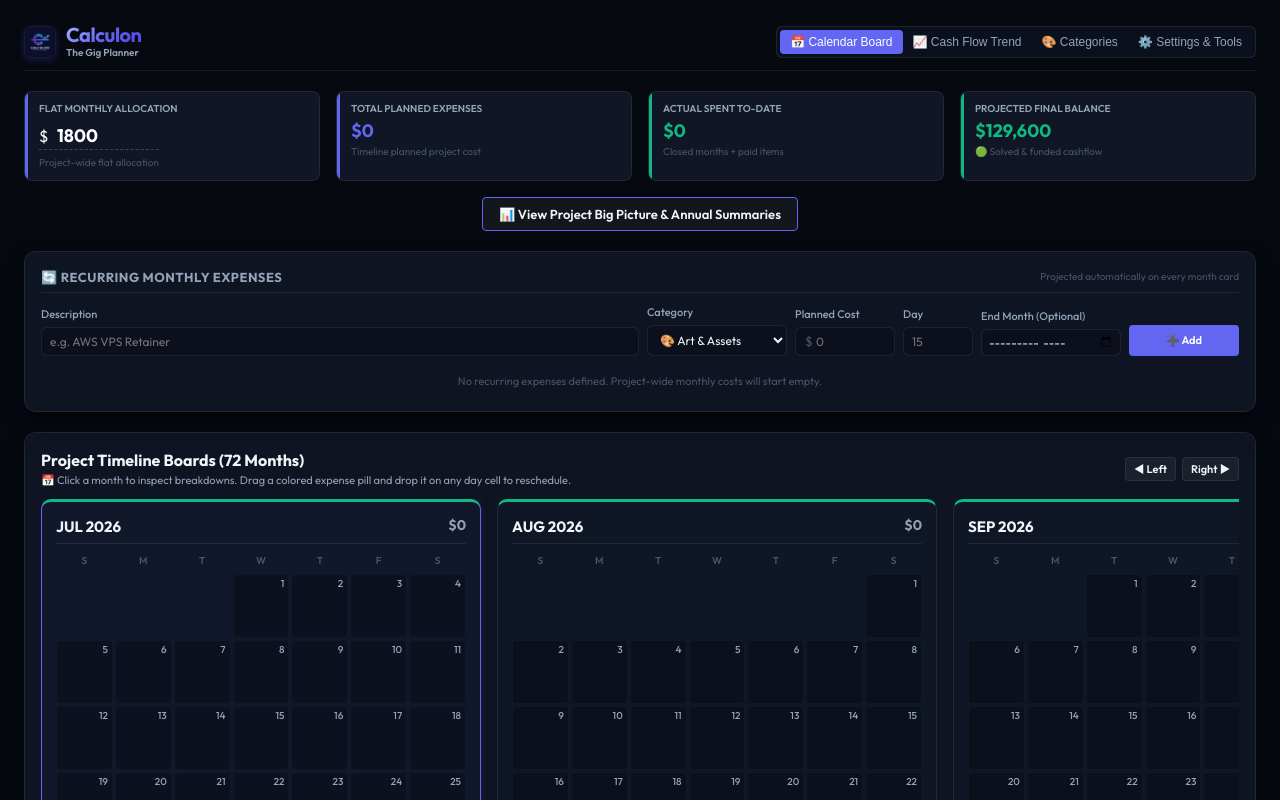
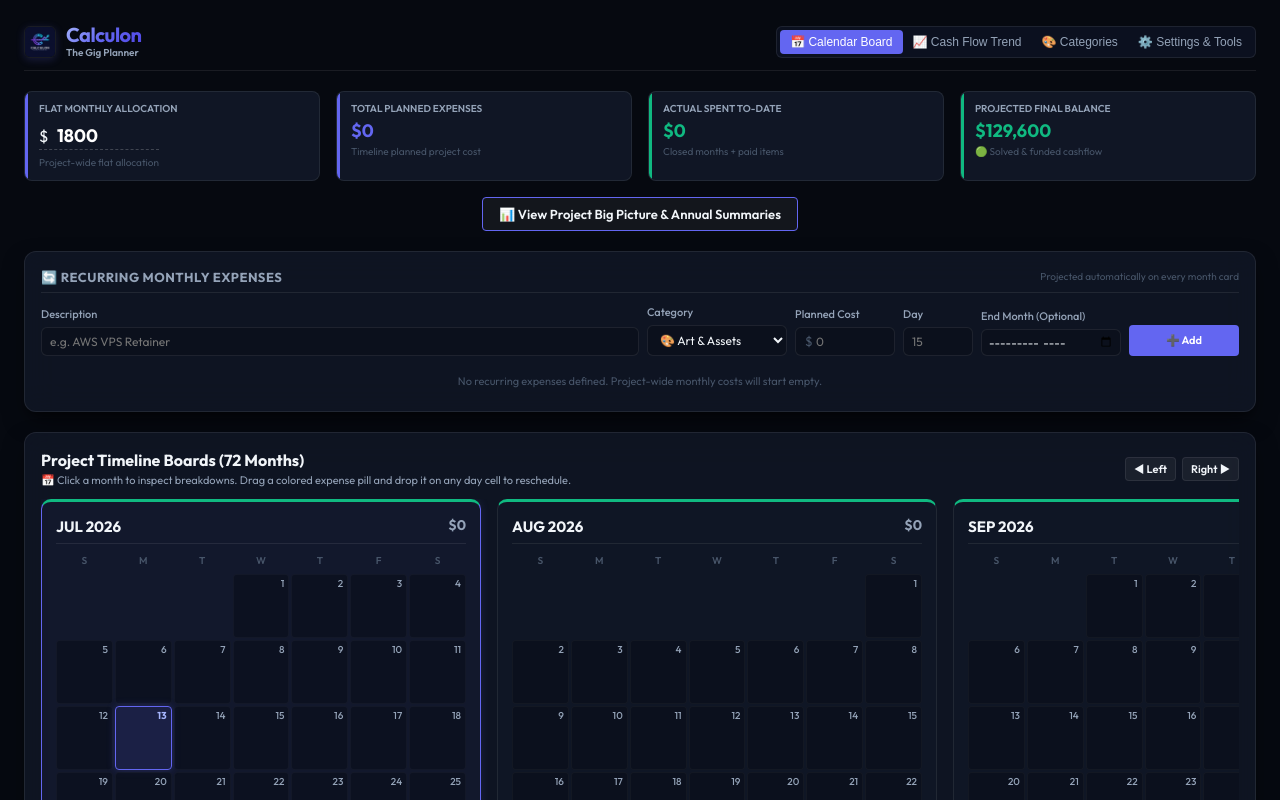
Before and after one commit to Soliloquis/Calculon-Gig-Planner, a React (Vite) app: page / in a window 1280 px wide. Shown: the top 800 px of the page. Built offline with nearby package versions, Linux system fonts and the light colour scheme.

Commit message:
Highlight the current calendar day on the timeline board

```diff
--- a/src/components/Timeline.jsx
+++ b/src/components/Timeline.jsx
@@ -3,6 +3,12 @@ import React, { useState, useRef, useEffect } from 'react';
 export default function Timeline({ timeline, selectedMonthKey, onSelectMonth, dragAndDrop, summary, project }) {
   const [dragOverCell, setDragOverCell] = useState(null); // 'monthKey-day'
   const scrollContainerRef = useRef(null);
+
+  const today = new Date();
+  const todayYear = today.getFullYear();
+  const todayMonth = String(today.getMonth() + 1).padStart(2, '0');
+  const todayDay = today.getDate();
+  const todayMonthKey = `${todayYear}-${todayMonth}`;
 
   // Scroll active month into view on load
   useEffect(() => {
@@ -147,16 +153,17 @@ export default function Timeline({ timeline, selectedMonthKey, onSelectMonth, dr
 
                     const cellId = `${month.month}-${cell.day}`;
                     const isOver = cellId === dragOverCell;
+                    const isToday = month.month === todayMonthKey && cell.day === todayDay;
 
                     return (
                       <div
                         key={`day-${cell.day}`}
-                        className={`day-cell ${isOver ? 'drag-over' : ''}`}
+                        className={`day-cell ${isOver ? 'drag-over' : ''} ${isToday ? 'current-day' : ''}`}
                         onDragOver={(e) => dragAndDrop.onDragOver(e)}
                         onDragEnter={(e) => handleDragEnter(e, cellId)}
                         onDragLeave={handleDragLeave}
                         onDrop={(e) => handleDrop(e, month.month, cell.day)}
-                        title={`Day ${cell.day} - ${month.label}`}
+                        title={`Day ${cell.day} - ${month.label}${isToday ? ' (Today)' : ''}`}
                       >
                         <span className="day-cell-number">{cell.day}</span>
 
--- a/src/index.css
+++ b/src/index.css
@@ -345,6 +345,17 @@ body {
 .day-cell.drag-over {
   border-color: var(--color-success) !important;
   background: rgba(16, 185, 129, 0.15) !important;
+}
+
+.day-cell.current-day {
+  border-color: var(--color-primary) !important;
+  background: rgba(99, 102, 241, 0.12) !important;
+  box-shadow: 0 0 8px rgba(99, 102, 241, 0.25);
+}
+
+.day-cell.current-day .day-cell-number {
+  color: #a5b4fc;
+  font-weight: 700;
 }
 
 /* Draggable Colored Expense Block */
```
Also changed, not shown: Calculon_Planner.html (+2 -2 lines).
